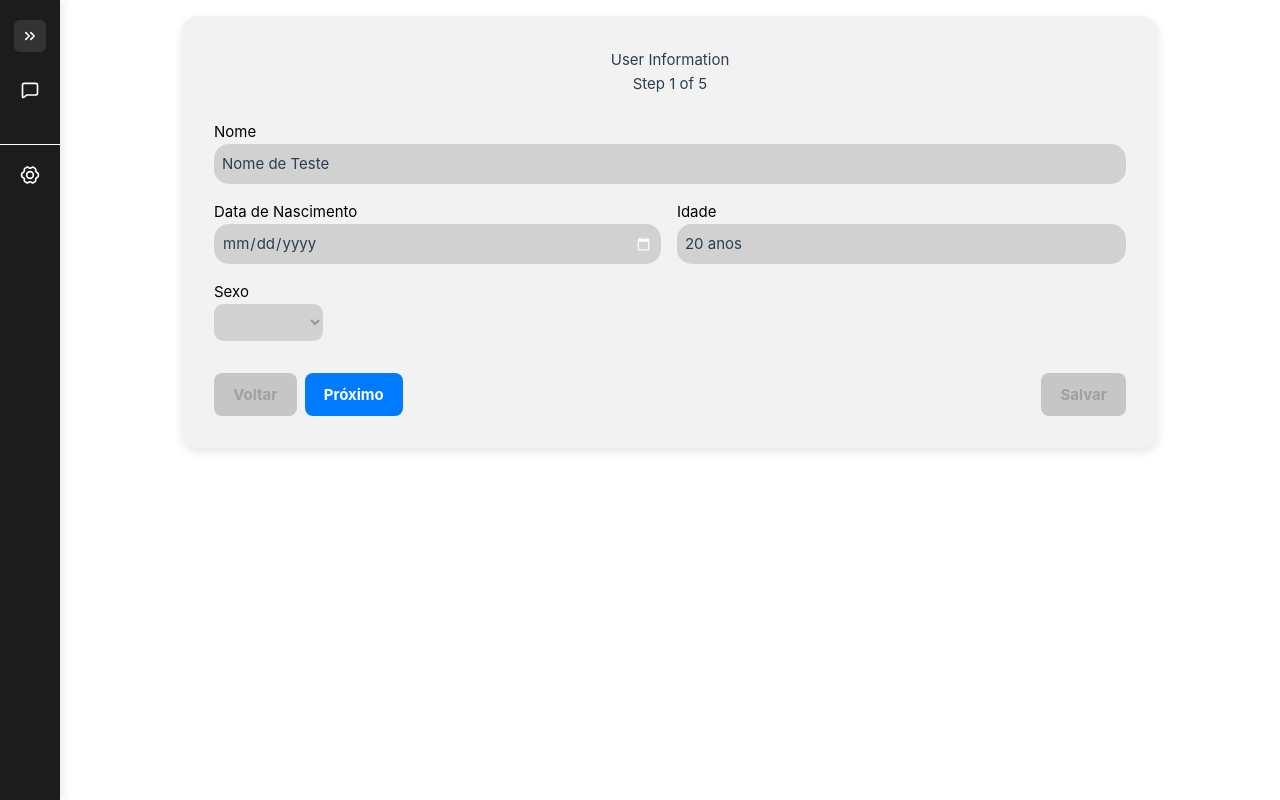
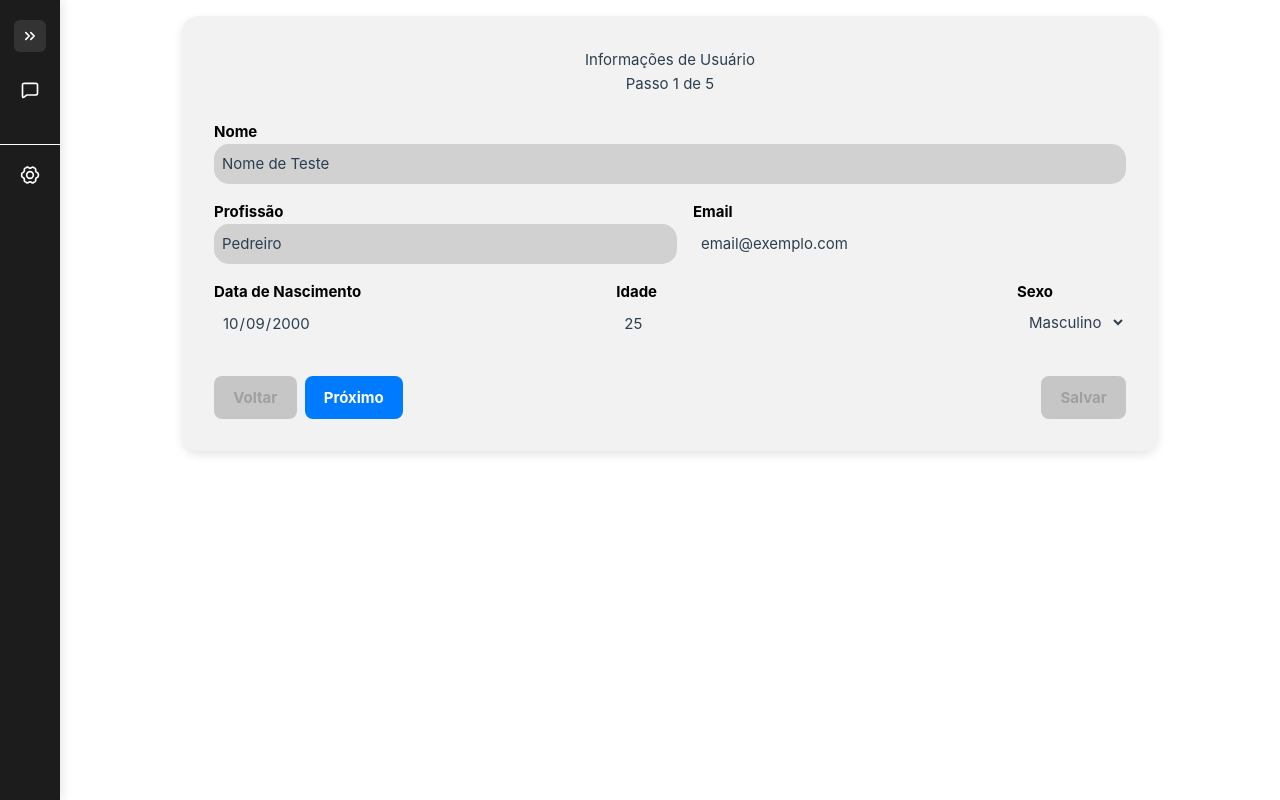
Before and after one commit to Byte-Boost/Frontend_Junipy, a Vue app: page /config in a window 1280 px wide. Built offline with nearby package versions, Linux system fonts and the light colour scheme; no server answers; the HTML template or start-up script is replaced by a standard one.

Commit message:
[feat]: First page of config forms + adapting placeholder model

```diff
--- a/src/assets/base.css
+++ b/src/assets/base.css
@@ -61,7 +61,9 @@ body {
 
     --label-color: white;
     --input-background-color: #34363c;
-    --input-color: rgba(235, 235, 235, 0.64);
+    --input-color: #ebebeba3;
+    --disabled-input-background-color: #2e2e2e;
+    --disabled-input-color: #6d6d6d;
   }
 }
 
--- a/src/components/forms/Step1PersonalInfo.vue
+++ b/src/components/forms/Step1PersonalInfo.vue
@@ -9,21 +9,30 @@
 
     <div class="form-row">
       <div class="form-element">
-        <label>Data de Nascimento</label>
-        <input v-model="localUserInfo.birthDate" type="date" />
+        <label>Profissão</label>
+        <input v-model="localUserInfo.occupation" type="text" />
       </div>
-
       <div class="form-element">
-        <label>Idade</label>
-        <input type="text" value="20 anos" disabled>
+        <label>Email</label>
+        <input disabled v-model="localUserInfo.email" type="text" />
       </div>
     </div>
 
     <div class="form-row">
       <div class="form-element">
+        <label>Data de Nascimento</label>
+        <input disabled v-model="localUserInfo.birthDate" type="date" />
+      </div>
+
+      <div class="form-element">
+        <label>Idade</label>
+        <input type="text" v-model="localUserInfo.age" disabled>
+      </div>
+
+      <div class="form-element">
         <label style="display: block;">Sexo</label>
-        <select v-model="localUserInfo.gender">
-          <option value="">Selecione</option>
+        <select disabled v-model="localUserInfo.gender">
+          <option disabled value="">Selecione</option>
           <option value="Masculino">Masculino</option>
           <option value="Feminino">Feminino</option>
         </select>
--- a/src/models/models.ts
+++ b/src/models/models.ts
@@ -7,8 +7,9 @@ export interface User {
 
 export interface UserInformation {
   name: string,
-  birthDate: Date,
-  age: number,
+  email: string,
+  birthDate: string,
+  age?: number,
   gender: string,
   occupation: string,
   consultationReason: string,
--- a/src/scripts/http-requests/endpoints.ts
+++ b/src/scripts/http-requests/endpoints.ts
@@ -21,7 +21,7 @@ export async function login(email: string, password: string) {
   return response.data;
 }
 
-export async function getProfileData() {
+export async function getProfileData(): Promise<{data: UserInformation}> {
   // const response = await apiClient.get("/api/profile-data");
   // return response.data;
 
@@ -29,31 +29,31 @@ export async function getProfileData() {
   return {
     data: {
       name: "Nome de Teste",
-      birthDate: new Date("2000-10-09"),
-      age: 25,
-      gender: 'M',
+      email: "email@exemplo.com",
+      birthDate: "2000-10-09",
+      gender: 'Masculino',
       occupation: "Pedreiro",
-      consultationReason: "Emagrecimento",
-      healthConditions: ["Diabetes"],
-      allergies: ["Nozes"],
-      surgeries: [],
+      consultationReason: "emagrecimento",
+      healthConditions: ["diabetes1"],
+      allergies: ["lactose"],
+      surgeries: [""],
       activityType: "caminhada",
-      activityFrequency: "1",
+      activityFrequency: "1-2",
       activityDuration: "30",
-      sleepQuality: "2",
+      sleepQuality: "boa",
       wakeDuringNight: "0",
       bowelFrequency: "1",
-      stressLevel: "1",
+      stressLevel: "low",
       alcoholConsumption: "0",
-      smoking: "0",
+      smoking: "no",
       hydrationLevel: "1",
-      takesMedication: "0",
-      medicationDetails: "0"
+      takesMedication: "yes",
+      medicationDetails: "Insulina"
     }
-
   }
 }
 export async function patchProfileData(userInfo: UserInformation){
+  console.log(userInfo);
   // const response = await apiClient.patch("/api/profile-data");
   // return response.data;
 
--- a/src/styles/components/Forms.css
+++ b/src/styles/components/Forms.css
@@ -1,18 +1,26 @@
+label {
+    color: var(--label-color);
+    font-weight: bold;
+}
+
 input[type=date] {
   color-scheme: dark;
 }
 
-label {
-    color: var(--label-color);
-}
 select {
     background-color: var(--input-background-color);
     color: var(--input-color);
     padding: .5rem;
     border-radius: .6rem;
 }
-option {
-    color: var(--input-color);
+
+input[disabled], select[disabled], option[disabled]{
+    background-color: var(--disabled-input-background-color) !important;
+    color: var(--disabled-input-color) !important;
+}
+input[type=radio], input[type=checkbox] {
+    width: auto !important;
+    margin-right: .5rem;
 }
 
 .form-row {
@@ -23,3 +31,6 @@ option {
 .form-element {
     flex-grow: 1;
 }
+.form-element:has(select) {
+    flex-grow: 0;
+}
--- a/src/views/ConfigView.vue
+++ b/src/views/ConfigView.vue
@@ -2,8 +2,8 @@
   <div class="form-container">
     <!-- Progress header -->
     <header class="form-header">
-      <h2>User Information</h2>
-      <p>Step {{ currentStep + 1 }} of {{ steps.length }}</p>
+      <h2>Informações de Usuário</h2>
+      <p>Passo {{ currentStep + 1 }} de {{ steps.length }}</p>
     </header>
 
     <!-- Dynamic form step -->
@@ -75,13 +75,14 @@ const originalUserInformation = ref(null);
 const userInformation = ref<UserInformation>({
   // Page 1
   name: "",
-  birthDate: new Date(),
+  email: "",
+  birthDate: "",
   age: 0,
   gender: "",
   occupation: "",
-  consultationReason: "",
 
   // Page 2
+  consultationReason: "",
   healthConditions: [],
   allergies: [],
   surgeries: [],
@@ -95,9 +96,9 @@ const userInformation = ref<UserInformation>({
   sleepQuality: "",
   wakeDuringNight: "",
   bowelFrequency: "",
-  stressLevel: "",
 
   // Page 5
+  stressLevel: "",
   alcoholConsumption: "",
   smoking: "",
   hydrationLevel: "",
@@ -113,6 +114,7 @@ async function fetchProfileData() {
   isLoading.value = true;
   try {
     const { data } = await getProfileData();
+    data.age = Math.floor((Date.now().valueOf() - (new Date(data.birthDate)).valueOf()) / (1000 * 60 * 60 * 24 * 365));
     originalUserInformation.value = JSON.parse(JSON.stringify(data));
     userInformation.value = data;
   } catch (error) {
```
